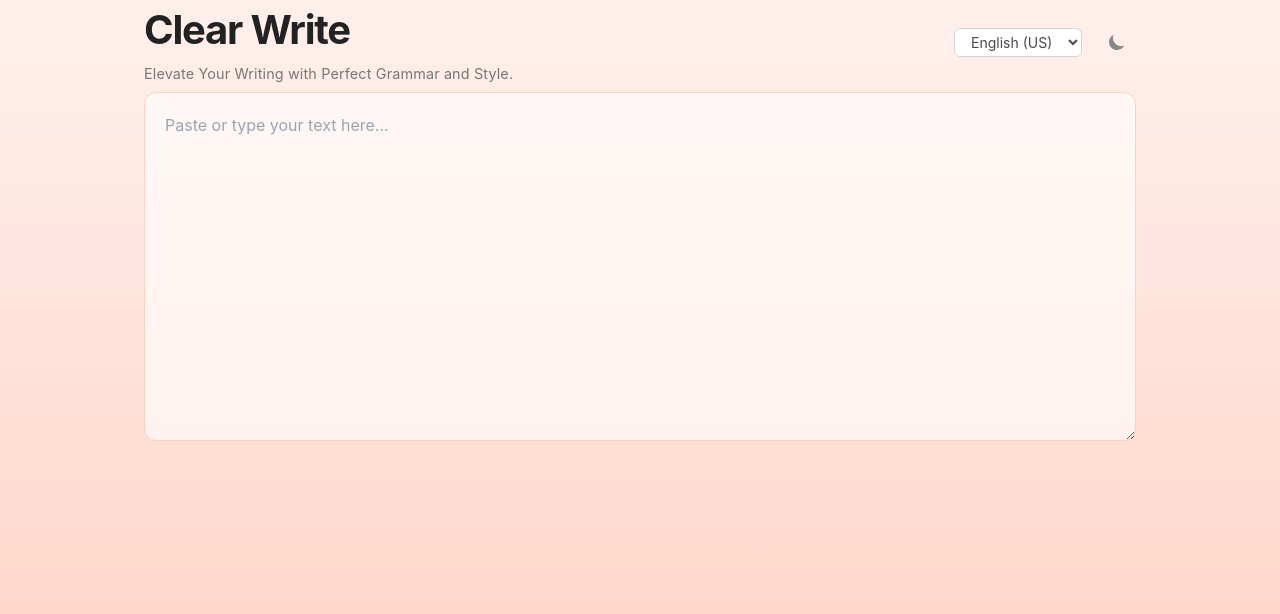
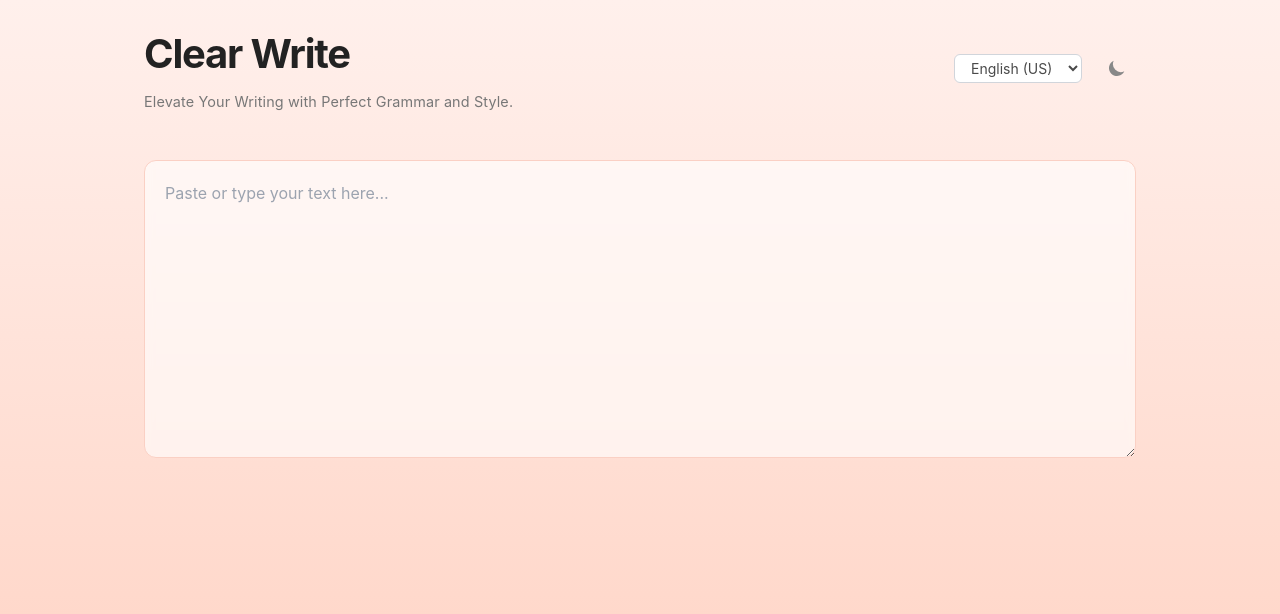
Before and after one commit to MithunWijayasiri/ClearWrite, a React (Create React App) app: page / in a window 1280 px wide. Shown: the top 614 px of the page. Built offline with nearby package versions, Linux system fonts and the light colour scheme.

Commit message:
Improve UI spacing and layout

```diff
--- a/src/App.css
+++ b/src/App.css
@@ -47,6 +47,9 @@
   color: #4A4A4A; /* Darker grey for text */
   transition: background 0.3s, color 0.3s;
   font-family: 'Inter', -apple-system, BlinkMacSystemFont, 'Segoe UI', Roboto, Helvetica, Arial, sans-serif; /* Use Inter first */
+  display: flex; /* Added flex display */
+  flex-direction: column; /* Stack children vertically */
+  justify-content: flex-start; /* Changed from center to flex-start to reduce top spacing */
 }
 
 .clear-write.dark {
@@ -58,14 +61,18 @@
 .container {
   max-width: 64rem;
   margin: 0 auto;
-  padding: 0 1rem;
+  padding: 1rem; /* Reduced from 2rem 1rem to just 1rem */
+  flex: 1; /* Allow container to grow */
+  display: flex; /* Added flex display */
+  flex-direction: column; /* Stack children vertically */
+  justify-content: flex-start; /* Changed from center to flex-start */
 }
 
 .header {
   display: flex;
   justify-content: space-between;
   align-items: center;
-  margin-bottom: 0.5rem;
+  margin-bottom: 1.5rem; /* Reduced from 2.5rem to 1.5rem */
 }
 
 .title {
@@ -74,7 +81,7 @@
   font-weight: 700; /* Bolder */
   letter-spacing: -0.03em; /* Tighter spacing */
   color: #222; /* Even darker title */
-  margin-bottom: 0.2rem; /* Reduce space below title */
+  margin-bottom: 0.5rem; /* Increased from 0.2rem to 0.5rem */
 }
 
 .dark .title {
@@ -133,7 +140,7 @@
 
 .text-area {
   width: 100%;
-  padding: 1.25rem; /* Slightly more padding */
+  padding: 1.25rem; /* Reduced from 1.5rem to 1.25rem */
   border: 1px solid #FAD0C4; /* Soft border matching light theme */
   border-radius: 0.75rem; /* More rounded */
   box-shadow: none; /* Remove shadow for minimalism */
@@ -143,6 +150,8 @@
   line-height: 1.6;
   transition: border-color 0.2s, background-color 0.2s, color 0.2s;
   backdrop-filter: blur(5px); /* Subtle blur effect */
+  min-height: 200px; /* Reduced from 240px to 200px */
+  margin-bottom: 1rem; /* Reduced from 2rem to 1rem */
 }
 
 .dark .text-area {
@@ -195,7 +204,8 @@
   font-weight: 500; /* Medium weight */
   color: #555; /* Muted color */
   transition: opacity 0.3s;
-  margin-bottom: 0.5rem; /* Add some space below */
+  margin-bottom: 0.8rem; /* Reduced from 1.2rem to 0.8rem */
+  margin-top: 0.5rem; /* Reduced from 2rem to 0.5rem */
 }
 
 .dark .suggestion-heading {
@@ -204,6 +214,7 @@
 
 .suggestion-list {
   transition: opacity 0.3s ease-in-out;
+  margin-top: 0.5rem; /* Reduced from 1.5rem to 0.5rem */
 }
 
 .suggestion-list.loading {
@@ -213,12 +224,12 @@
 /* Improved suggestion items */
 .suggestion-item {
   background-color: rgba(255, 255, 255, 0.5); /* Semi-transparent */
-  padding: 1rem;
+  padding: 1rem; /* Reduced from 1.2rem to 1rem */
   box-shadow: none; /* Remove shadow */
   border-radius: 0.6rem; /* Slightly more rounded */
   border: 1px solid rgba(255, 154, 139, 0.3); /* Subtle border matching theme */
   transition: all 0.2s;
-  margin-bottom: 0.75rem;
+  margin-bottom: 1rem; /* Reduced from 1.5rem to 1rem */
   backdrop-filter: blur(5px); /* Subtle blur */
 }
 
@@ -549,15 +560,17 @@
     flex-direction: column;
     align-items: flex-start;
     gap: 1rem;
+    margin-bottom: 2rem; /* Added specific mobile spacing */
   }
 
   .suggestion-item {
-    padding: 0.75rem;
+    padding: 1rem; /* Adjusted for mobile */
+    margin-bottom: 1.2rem; /* Smaller margin on mobile */
   }
 
   .apply-button {
     width: 100%;
-    margin-top: 0.75rem;
+    margin-top: 1rem; /* Increased from 0.75rem to 1rem */
   }
 }
 
@@ -603,6 +616,7 @@ select {
   padding: 0.25rem 0.5rem;
   color: #4A4A4A;
   transition: all 0.2s;
+  font-family: 'Inter', sans-serif;
 }
 
 .dark select {
@@ -610,3 +624,19 @@ select {
   border-color: #4B3F3F;
   color: #EAEAEA;
 }
+
+/* Main Content Area */
+main {
+  margin-top: 0; /* Reduced from 3rem to 0 */
+}
+
+@media (max-height: 800px) {
+  .container {
+    padding: 1.5rem 1rem; /* Less padding on short screens */
+    justify-content: flex-start; /* Start content from top on small screens */
+  }
+
+  main {
+    margin-top: 1.5rem; /* Less margin on short screens */
+  }
+}
--- a/src/App.tsx
+++ b/src/App.tsx
@@ -369,9 +369,9 @@ const ClearWritePage = () => {
 
   return (
     <div className={`clear-write ${isDarkMode ? 'dark' : ''}`}>
-      <div className="container py-8 md:py-12">
+      <div className="container py-4 md:py-6">
         {/* Header */}
-        <header className="header mb-6">
+        <header className="header mb-4">
           <div>
             <h1 className="title">Clear Write</h1>
             {/* Added subheading class */}
@@ -409,12 +409,12 @@ const ClearWritePage = () => {
         </header>
 
         {/* Main Content Area */}
-        <main className="space-y-6 relative">
+        <main className="space-y-4 relative">
           {/* Text Area */}
-          <div className="relative">
+          <div className="relative mb-4">
             <textarea
               ref={textareaRef}
-              rows={12}
+              rows={10}
               className="text-area transition-colors duration-200"
               placeholder="Paste or type your text here..."
               value={text}
@@ -436,7 +436,7 @@ const ClearWritePage = () => {
 
           {/* Grammar Error Display */}
           {grammarError && (
-            <div className="error-message animate-fade-in">
+            <div className="error-message animate-fade-in mb-4">
               <p className="font-semibold">Error:</p>
               <p>{grammarError}</p>
               {grammarError.includes('rate limit') && (
@@ -446,7 +446,7 @@ const ClearWritePage = () => {
           )}
 
           {/* Grammar Suggestions List */}
-          <div className="space-y-4">
+          <div className="space-y-2 pt-2">
             <h2 className={`suggestion-heading transition-all duration-200 ${
               shouldShowSuggestions ? 'opacity-100' : 'opacity-0 h-0 overflow-hidden'
             }`}>
```
